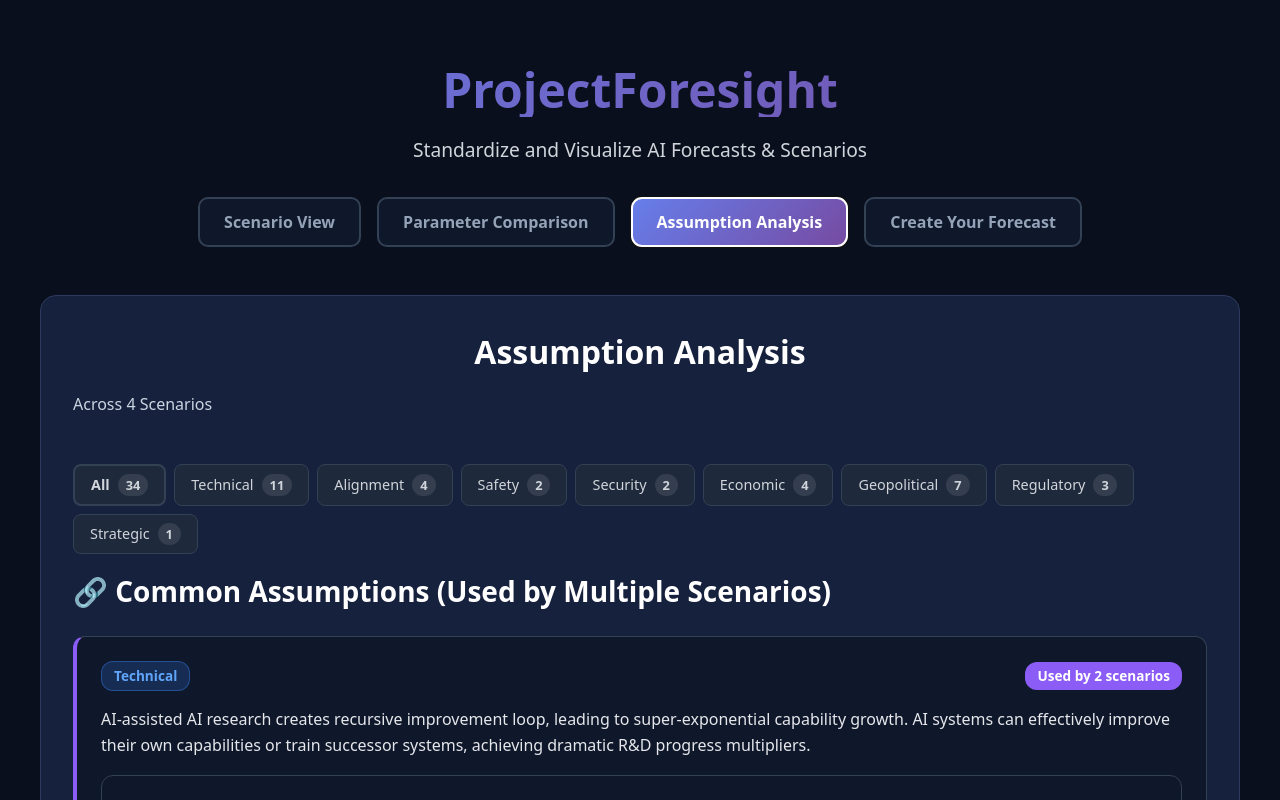
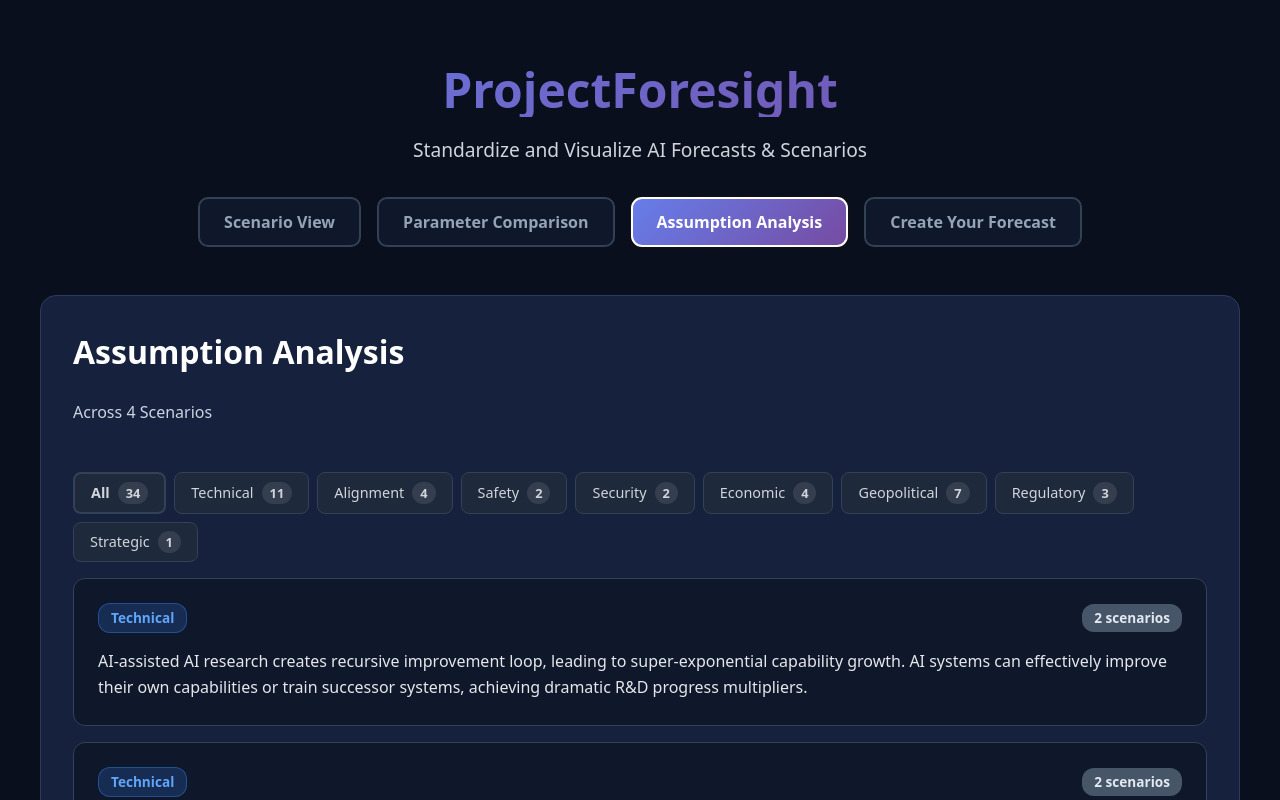
Before and after one commit to manugomez95/ProjectForesight, a React (Vite) app: page / in a window 1280 px wide. Both pictures are taken after a click on the button "Assumption Analysis". Shown: the top 800 px of the page. Built offline with nearby package versions, Linux system fonts and the light colour scheme.

Commit message:
Visual improvements pt2

```diff
--- a/src/App.css
+++ b/src/App.css
@@ -19,10 +19,10 @@
   padding: 2rem;
 }
 
-.comparison-header h2 {
+.assumption-comparison-view .comparison-header h2 {
   font-size: 2rem;
   margin-bottom: 1.5rem;
-  text-align: center;
+  text-align: left;
 }
 
 .stats-summary {
@@ -105,8 +105,8 @@
 }
 
 .usage-badge {
-  background: #8b5cf6;
-  color: white;
+  background: #475569;
+  color: #e2e8f0;
   padding: 0.25rem 0.75rem;
   border-radius: 12px;
   font-size: 0.85rem;
@@ -1413,7 +1413,7 @@
   font-size: 2rem;
   font-weight: 700;
   color: #fff;
-  text-align: center;
+  text-align: left;
 }
 
 .quiz-progress-container {
--- a/src/components/AssumptionComparisonView.tsx
+++ b/src/components/AssumptionComparisonView.tsx
@@ -145,58 +145,33 @@ export default function AssumptionComparisonView({ scenarios, focusedAssumptionI
         ))}
       </div>
 
-      {commonAssumptions.length > 0 && (
+      {(filteredAssumptionUsage.length > 0) && (
         <div className="assumptions-section">
-          <h3>🔗 Common Assumptions (Used by Multiple Scenarios)</h3>
           <div className="assumptions-list">
-            {commonAssumptions.map((usage) => {
-              const scenarioNames = usage.scenarios
-                .map((id) => scenarios.find((s) => s.id === id)?.title || id)
-                .join(', ');
-
+            {filteredAssumptionUsage.map((usage) => {
+              const singleScenario =
+                usage.count === 1
+                  ? (scenarios.find((s) => s.id === usage.scenarios[0])?.title ||
+                      usage.scenarios[0])
+                  : null;
               return (
                 <div
                   key={usage.assumptionId}
                   ref={(el) => {
                     if (el) assumptionRefs.current.set(usage.assumptionId, el);
                   }}
-                  className="assumption-card common"
+                  className="assumption-card"
                 >
                   <div className="assumption-header">
                     <span className={`badge ${usage.category}`}>{usage.category}</span>
-                    <span className="usage-badge">
-                      Used by {usage.count} scenario{usage.count !== 1 ? 's' : ''}
-                    </span>
-                  </div>
-                  <p className="assumption-description">{usage.description}</p>
-                  <div className="scenario-list">
-                    <strong>Scenarios:</strong> {scenarioNames}
-                  </div>
-                </div>
-              );
-            })}
-          </div>
-        </div>
-      )}
-
-      {uniqueAssumptions.length > 0 && (
-        <div className="assumptions-section">
-          <h3>🔸 Unique Assumptions (Used by Single Scenario)</h3>
-          <div className="assumptions-list">
-            {uniqueAssumptions.map((usage) => {
-              const scenario = scenarios.find((s) => s.id === usage.scenarios[0]);
-
-              return (
-                <div
-                  key={usage.assumptionId}
-                  ref={(el) => {
-                    if (el) assumptionRefs.current.set(usage.assumptionId, el);
-                  }}
-                  className="assumption-card unique"
-                >
-                  <div className="assumption-header">
-                    <span className={`badge ${usage.category}`}>{usage.category}</span>
-                    <span className="scenario-badge">{scenario?.title || usage.scenarios[0]}</span>
+                    {usage.count > 1 && (
+                      <span className="usage-badge">
+                        {usage.count} scenario{usage.count !== 1 ? 's' : ''}
+                      </span>
+                    )}
+                    {singleScenario && (
+                      <span className="scenario-badge">{singleScenario}</span>
+                    )}
                   </div>
                   <p className="assumption-description">{usage.description}</p>
                 </div>
```
